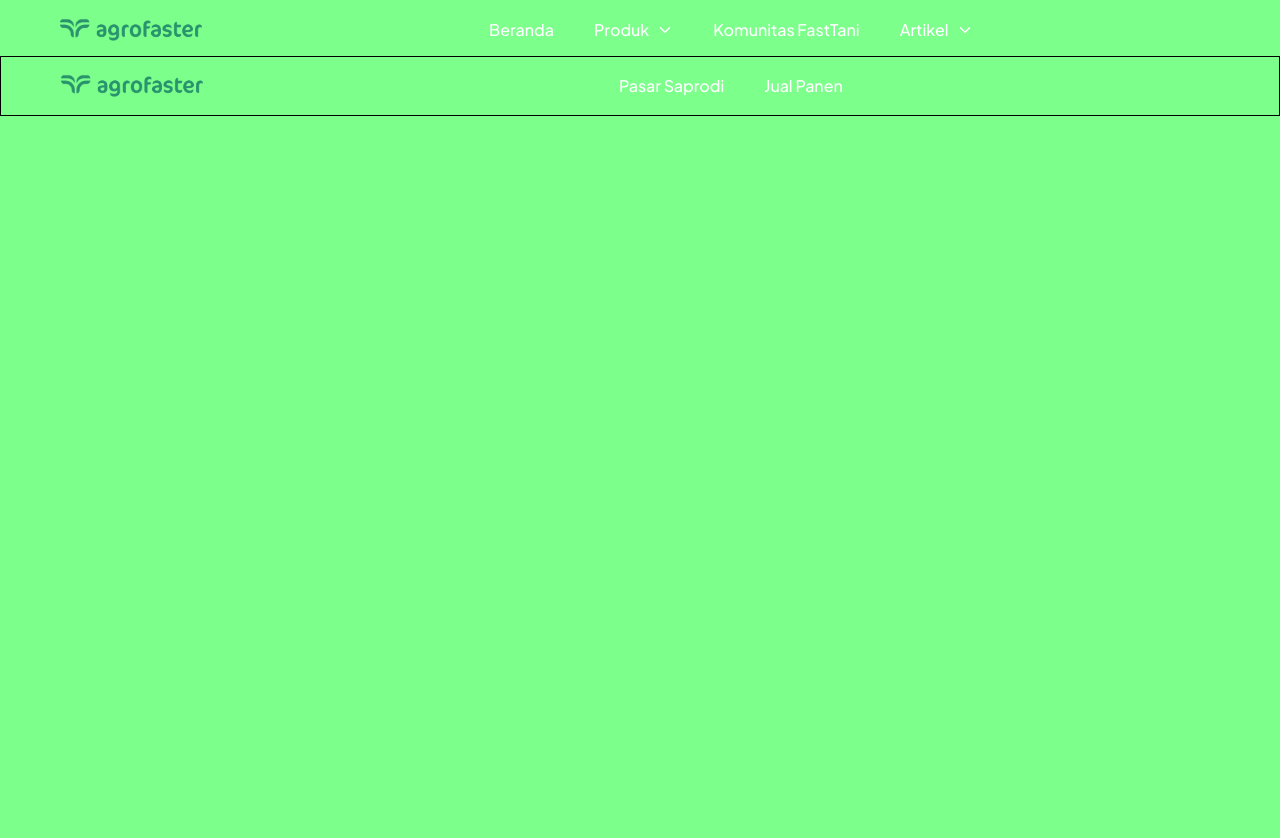
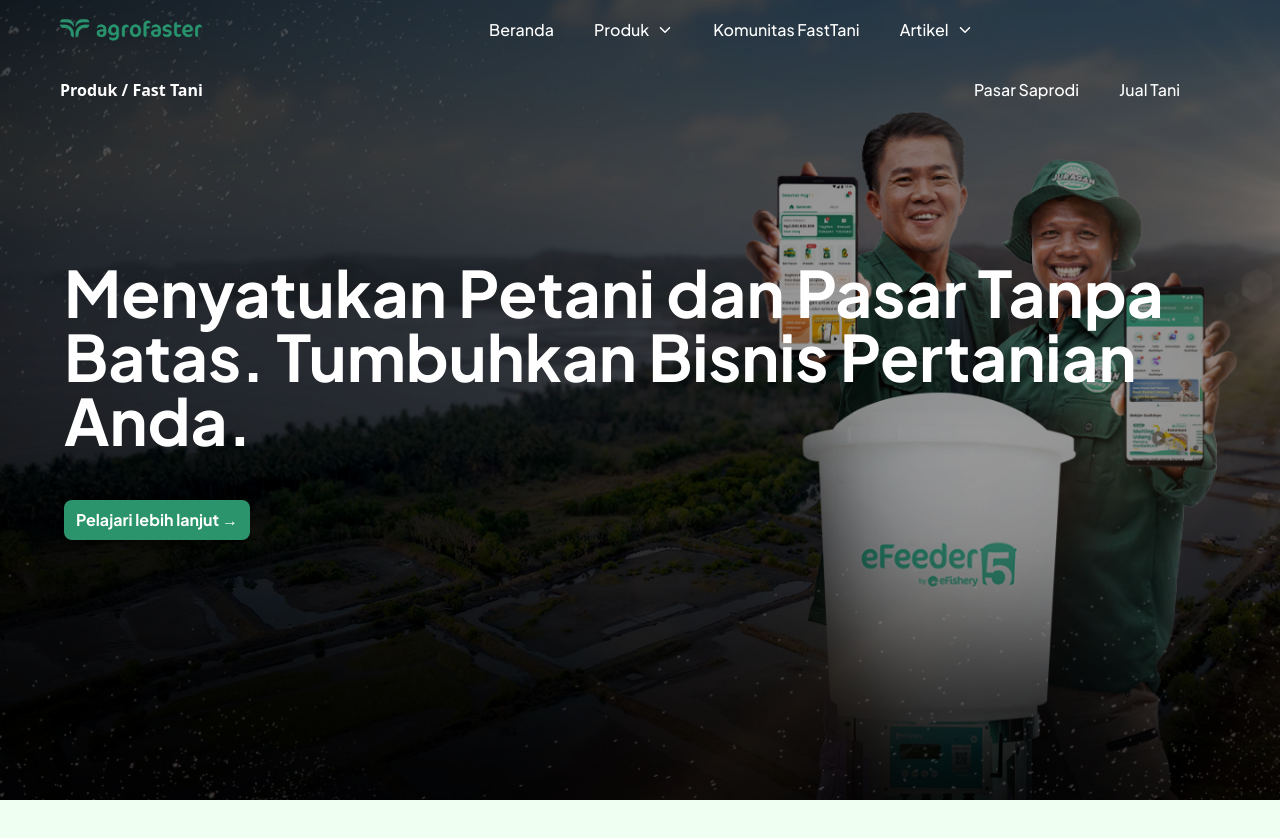
Before and after one commit to AbdanulIkhlas/agrofaster, a React (Vite) app: page /produk/fast-tani in a window 1280 px wide. Shown: the top 838 px of the page. Built offline with nearby package versions, Linux system fonts and the light colour scheme.

Commit message:
membuat sub navbar page fast tani

```diff
--- a/src/components/fragments/Navbar.jsx
+++ b/src/components/fragments/Navbar.jsx
@@ -144,7 +144,7 @@
                   </button>
                   {menu.haveSubMenu && activeSubMenu === index && (
                     <ul
-                      className={`absolute left-0 mt-2 bg-white shadow-lg w-48 text-black transition-transform transform scale-95 origin-top-left duration-300 ease-in-out
+                      className={`absolute z-50 left-0 mt-2 bg-white shadow-lg w-48 text-black transition-transform transform scale-95 origin-top-left duration-300 ease-in-out
                         md:-left-24 md:top-[34px] lg:left-0
                       ${activeSubMenu === index ? "scale-100" : "scale-95"}`}
                     >
@@ -199,7 +199,7 @@
   };
 
   return (
-    <div className="lg:hidden block absolute top-[60px] w-full left-0 right-0 bg-white h-screen transition">
+    <div className="lg:hidden block absolute z-50 top-[60px] w-full left-0 right-0 bg-white h-screen transition">
       <ul className="text-center text-xl mb-2 px-3">
         {menus.map((menu) => (
           <li key={menu.link} className="relative  ">
--- a/src/components/fragments/SubNavbar.jsx
+++ b/src/components/fragments/SubNavbar.jsx
@@ -1,21 +1,27 @@
 import { useState, useEffect } from "react";
 import { Link, useLocation } from "react-router-dom";
+import PropTypes from "prop-types";
 import { IoClose } from "react-icons/io5";
-import { IoIosMenu, IoIosArrowDown, IoIosArrowUp } from "react-icons/io"
-import PropTypes from "prop-types";
+import { IoIosMenu, IoIosArrowDown, IoIosArrowUp } from "react-icons/io";
 
-const fastTani = [
+const fastTaniList = [
   {
+    link: "produk/fast-tani/pasar-saprodi",
     name: "Pasar Saprodi",
-    link: "/Produk/fast-tani/saprodi",
+    active: false,
   },
   {
-    name: "Jual Panen",
-    link: "/Produk/fast-tani/jual-panen",
+    link: "produk/fast-tani/jual-tani",
+    name: "Jual Tani",
+    active: false,
   },
 ];
 
 const SubNavbar = ({ page }) => {
+  SubNavbar.PropTypes = {
+    page: PropTypes.string,
+  };
+
   const [isMenuOpen, setIsMenuOpen] = useState(false);
   const [scrolling, setScrolling] = useState(false);
 
@@ -42,41 +48,76 @@
   return (
     <nav className="top-0">
       <div
-        className={`h-[60px] mt-14 flex justify-between items-center md:justify-between w-full fixed border border-black
+        className={`h-[60px] mt-[60px] py-5 flex justify-between items-center md:justify-between w-full fixed
         ${
           isMenuOpen || scrolling
-            ? "bg-white text-black"
+            ? "bg-white text-black border-t border-gray-300"
             : "bg-transparent text-white"
         }
         top-0 z-50 px-5 transition-colors duration-300`}
       >
-        <div className="flex items-center gap-1 flex-1 lg:flex-none lg:ps-10">
-          <img src="../../images/logo.png" alt="" className="h-[25px]" />
+        <div className="flex items-center text-base font-semibold gap-1 flex-1 lg:flex-none lg:ps-10 ">
+          {page === "fastTani" ? <p>Produk / Fast Tani</p> : <p>Konsumen</p>}
         </div>
-        <WideContent page={page} />
-        <div>{isMenuOpen && <SmallContent page={page} />}</div>
+        <WideContent isMenuOpen={isMenuOpen} />
+        <div>{isMenuOpen && <SmallContent />}</div>
         <button
           className="block md:hidden transition-colors duration-300"
           onClick={handleIsMenuOpen}
         >
-          {isMenuOpen ? <IoClose size={30} /> : <IoIosMenu size={30} />}
+          {isMenuOpen ? (
+            <IoIosArrowUp size={30} />
+          ) : (
+            <IoIosArrowDown size={30} />
+          )}
         </button>
       </div>
     </nav>
   );
 };
+const WideContent = () => {
+  const location = useLocation();
+  const [activeSubMenu, setActiveSubMenu] = useState(null);
 
-const WideContent = ({ page }) => {
-  const location = useLocation();
+  const toggleSubMenu = (index) => {
+    setActiveSubMenu(activeSubMenu === index ? null : index);
+  };
 
   return (
-    <div className="items-center font-normal hidden md:flex md:justify-end lg:w-full lg:justify-center">
+    <div className="items-center font-normal hidden md:flex md:justify-end lg:w-full lg:justify-end lg:px-20 ">
       <div>
         <ul className="flex gap-10 text-[16px] font-medium font-jakartaSans lg:text-[16px]">
-          {page === "fastTani" ? (
+          {fastTaniList.map((menu, index) => (
+            <li key={menu.link} className="relative">
+              {menu.haveSubMenu ? (
                 <>
-              {fastTani.map((menu) => (
-                <li key={menu.link} className="relative">
+                  <button
+                    className={`flex items-center gap-2 ${
+                      location.pathname === menu.link
+                        ? "text-primary"
+                        : "text-dark"
+                    } hover:text-primary duration-300 transition cursor-pointer`}
+                    onClick={() => toggleSubMenu(index)}
+                  >
+                    {menu.name}
+                    {activeSubMenu === index ? (
+                      <IoIosArrowUp />
+                    ) : (
+                      <IoIosArrowDown />
+                    )}
+                  </button>
+                  {activeSubMenu === index && (
+                    <ul className="absolute left-0 mt-2 w-[200px] bg-white shadow-lg rounded-lg py-2">
+                      <li className="px-4 py-2 hover:bg-gray-100">
+                        <Link to="/sub-link-1">Sub Link 1</Link>
+                      </li>
+                      <li className="px-4 py-2 hover:bg-gray-100">
+                        <Link to="/sub-link-2">Sub Link 2</Link>
+                      </li>
+                    </ul>
+                  )}
+                </>
+              ) : (
                 <Link
                   to={menu.link}
                   className={`${
@@ -87,47 +128,51 @@
                 >
                   {menu.name}
                 </Link>
+              )}
             </li>
           ))}
-            </>
-          ) : null}
         </ul>
       </div>
     </div>
   );
 };
 
-const SmallContent = ({ page }) => {
+const SmallContent = () => {
+  const location = useLocation();
 
   return (
-    <div className="lg:hidden block absolute top-[60px] w-full left-0 right-0 bg-white h-screen transition">
+    <div className="lg:hidden block absolute z-10 top-[60px] w-full left-0 right-0 bg-white transition">
       <ul className="text-center text-xl mb-2 px-3">
-        {page === "fastTani" ? (
+        {fastTaniList.map((menu) => (
+          <li key={menu.link} className="relative">
+            {menu.haveSubMenu ? (
               <>
-            {fastTani.map((menu) => (
-              <li key={menu.link} className="relative">
-                <Link
-                  to={menu.link}
-                  className={`${
+                <div
+                  className={`flex items-center justify-between text-left px-4 my-1 py-4 hover:bg-primary hover:text-white rounded-md duration-300 cursor-pointer ${
                     location.pathname === menu.link
-                      ? "text-primary "
-                      : "text-dark"
-                  } hover:text-primary duration-300 transition cursor-pointer`}
+                      ? "text-white bg-primary"
+                      : "text-dark bg-white"
+                  }`}
                 >
                   {menu.name}
-                </Link>
+                </div>
+              </>
+            ) : (
+              <div
+                className={`flex items-center justify-between text-left px-4 my-1 py-4 hover:bg-primary hover:text-white rounded-md duration-300 cursor-pointer ${
+                  location.pathname === menu.link
+                    ? "text-white bg-primary"
+                    : "text-dark bg-white"
+                }`}
+              >
+                <Link to={menu.link}>{menu.name}</Link>
+              </div>
+            )}
           </li>
         ))}
-          </>
-        ) : null}
       </ul>
     </div>
   );
 };
 
-SubNavbar.propTypes = {
-  page: PropTypes.string.isRequired,
-};
-
-
 export default SubNavbar;
--- /dev/null
+++ b/src/components/layouts/FastTani/FastTaniHome.jsx
@@ -0,0 +1,43 @@
+import { Link } from "react-router-dom";
+import ButtonCustom from "../../elements/buttonCustom";
+
+const BerandaHome = () => {
+  return (
+    <div>
+      <section className="relative w-full flex flex-col justify-center items-start h-[780px] lg:h-[800px]">
+        <img
+          src="../../images/home-mobile.png"
+          alt="home"
+          className="block aspect-9/16 absolute z-0 w-full h-full md:hidden lg:hidden"
+        />
+        <img
+          src="../../images/home-medium.png"
+          alt="home"
+          className="hidden absolute z-0 w-full h-full md:block md:aspect-square lg:hidden"
+        />
+        <img
+          src="../../images/home-dekstop.png"
+          alt="home"
+          className="hidden absolute z-0 w-full h-full md:hidden lg:block "
+        />
+        <div className="absolute inset-0 bg-black opacity-40 text-gray"></div>
+        <div className="relative w-full px-4 flex flex-col justify-center items-start md:px-8 lg:px-16">
+          <h1
+            className="relative text-white text-2xl font-bold z-10
+          md:text-4xl lg:text-[64px] lg:leading-[64px]"
+          >
+            Menyatukan Petani dan Pasar Tanpa Batas. Tumbuhkan Bisnis Pertanian
+            Anda.
+          </h1>
+          <Link className="mt-4 md:mt-8 lg:mt-12" to="/blog">
+            <ButtonCustom customClass="relative z-10 bg-primary text-white duration-300 hover:shadow-primary hover:bg-silverTree">
+              Pelajari lebih lanjut →
+            </ButtonCustom>
+          </Link>
+        </div>
+      </section>
+    </div>
+  );
+};
+
+export default BerandaHome;
--- a/src/pages/fastTani.jsx
+++ b/src/pages/fastTani.jsx
@@ -1,16 +1,22 @@
 import Navbar from "../components/fragments/Navbar";
 import Footer from "../components/fragments/Footer";
 import SubNavbar from "../components/fragments/SubNavbar";
+import FastTaniHome from "../components/layouts/FastTani/FastTaniHome";
 
-const Beranda = () => {
+const FastTani = () => {
   return (
-    <div className="flex flex-col min-h-screen bg-[#7dff8c]">
-      <Navbar />
-      <SubNavbar page="fastTani" />
-      <main className="w-full font-jakartaSans min-h-[1500px] pb-20"></main>
+    <div className="flex flex-col min-h-screen bg-[#effff1]">
+      <div className="absolute z-[99]"><Navbar /></div>
+      <div className="absolute z-[60]"><SubNavbar page="fastTani" /></div>
+      <main className="w-full font-jakartaSans min-h-[1500px] pb-20">
+        {/* section home */}
+        <section id="home">
+          <FastTaniHome />
+        </section>
+      </main>
       <Footer />
     </div>
   );
 };
 
-export default Beranda;
+export default FastTani;
```
Lines whose indentation alone changed are shown as unchanged.
